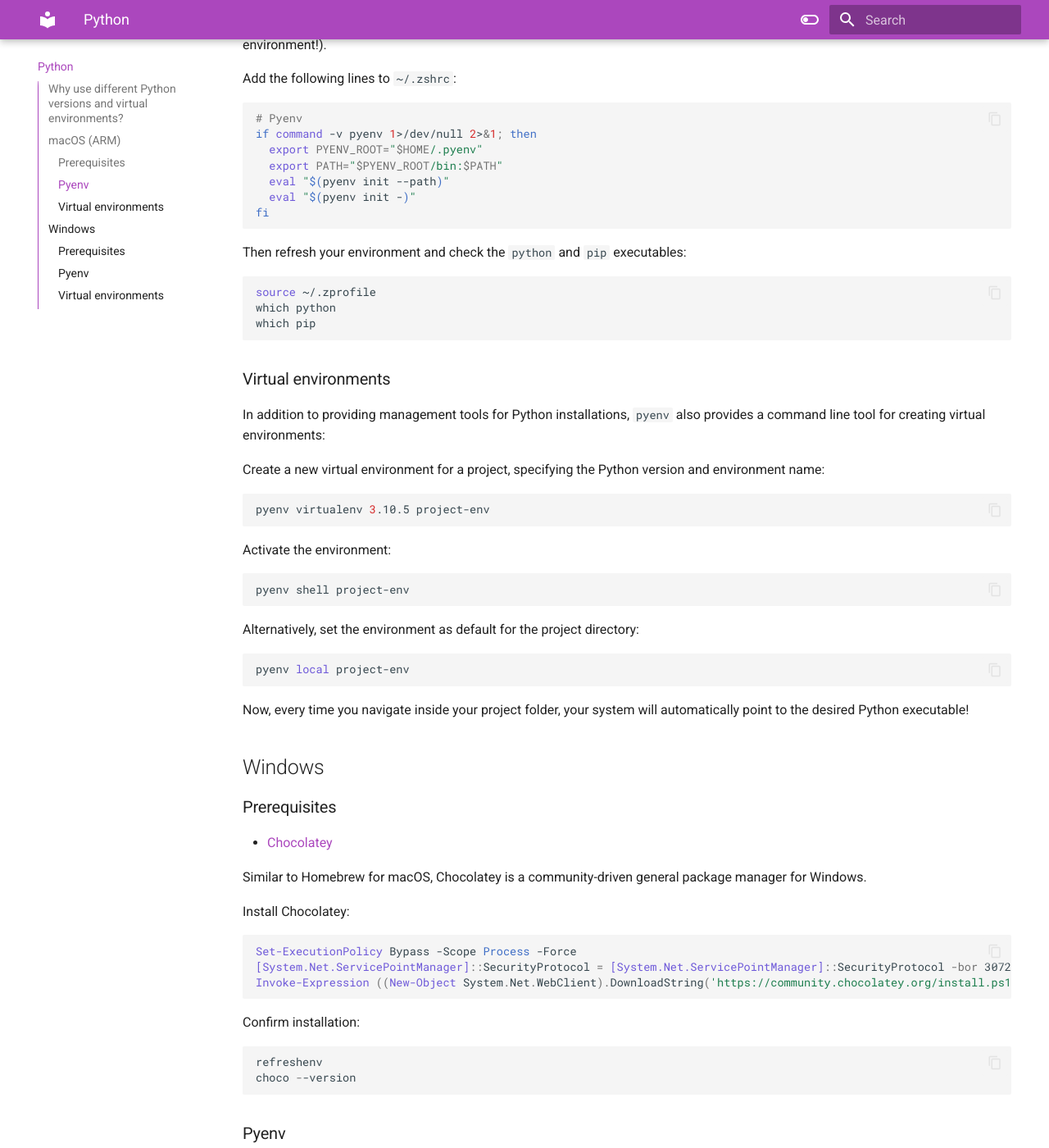
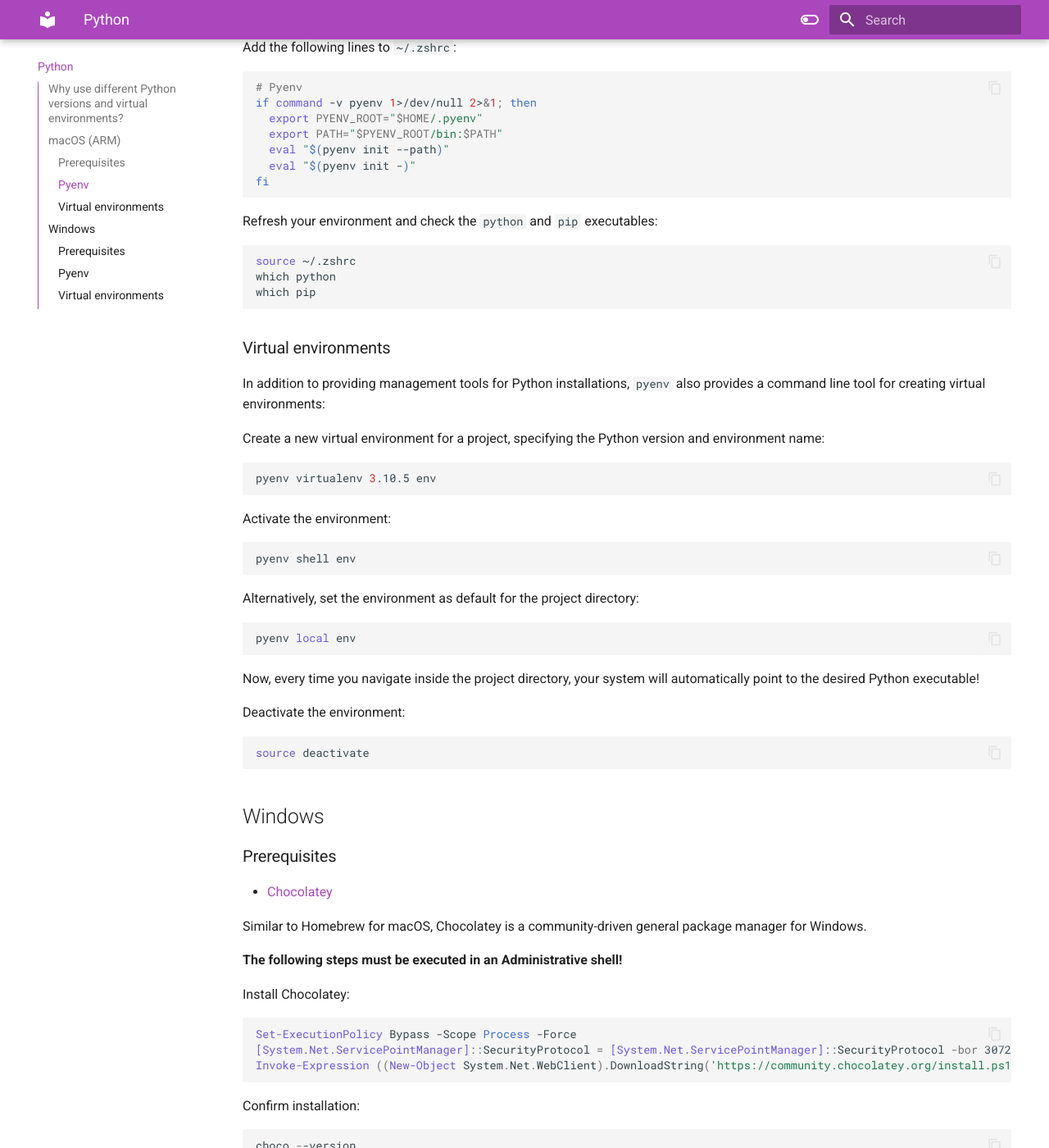
Before and after one commit to cellino-biotech/celldocs, an MkDocs documentation site: the page built from docs/python.md, in a window 1280 px wide and 1400 px high, scrolled down 1867 px. Shown: the whole window at 82% size. Built offline with MkDocs 1.6.1 and Material for MkDocs 9.7.7, drawn with Linux system fonts in a browser that asks for light colours; some of the changed text lies outside the part shown.

````diff
--- a/docs/python.md
+++ b/docs/python.md
@@ -25,7 +25,6 @@
 Confirm installation:
 
 ```zsh
-source ~/.zprofile
 brew --version
 ```
 
@@ -41,7 +40,6 @@
 Confirm installation:
 
 ```zsh
-source ~/.zprofile
 pyenv --version
 ```
 
@@ -94,10 +92,10 @@
 fi
 ```
 
-Then refresh your environment and check the `python` and `pip` executables:
+Refresh your environment and check the `python` and `pip` executables:
 
 ```zsh
-source ~/.zprofile
+source ~/.zshrc
 which python
 which pip
 ```
@@ -109,22 +107,28 @@
 Create a new virtual environment for a project, specifying the Python version and environment name:
 
 ```zsh
-pyenv virtualenv 3.10.5 project-env
+pyenv virtualenv 3.10.5 env
 ```
 
 Activate the environment:
 
 ```zsh
-pyenv shell project-env
+pyenv shell env
 ```
 
 Alternatively, set the environment as default for the project directory:
 
 ```zsh
-pyenv local project-env
+pyenv local env
 ```
 
-Now, every time you navigate inside your project folder, your system will automatically point to the desired Python executable!
+Now, every time you navigate inside the project directory, your system will automatically point to the desired Python executable!
+
+Deactivate the environment:
+
+```zsh
+source deactivate
+```
 
 ## Windows
 
@@ -133,6 +137,8 @@
 - [Chocolatey](https://chocolatey.org)
 
 Similar to Homebrew for macOS, Chocolatey is a community-driven general package manager for Windows.
+
+**The following steps must be executed in an Administrative shell!**
 
 Install Chocolatey:
 
@@ -145,7 +151,6 @@
 Confirm installation:
 
 ```ps1
-refreshenv
 choco --version
 ```
 
@@ -160,7 +165,6 @@
 Confirm installation
 
 ```ps1
-refreshenv
 pyenv --version
 ```
 
@@ -181,7 +185,6 @@
 Once again, confirm `pyenv` installation:
 
 ```ps1
-refreshenv
 pyenv --version
 ```
 
````
Also changed, not shown: other parts of docs/python.md (+3 -3 lines).
